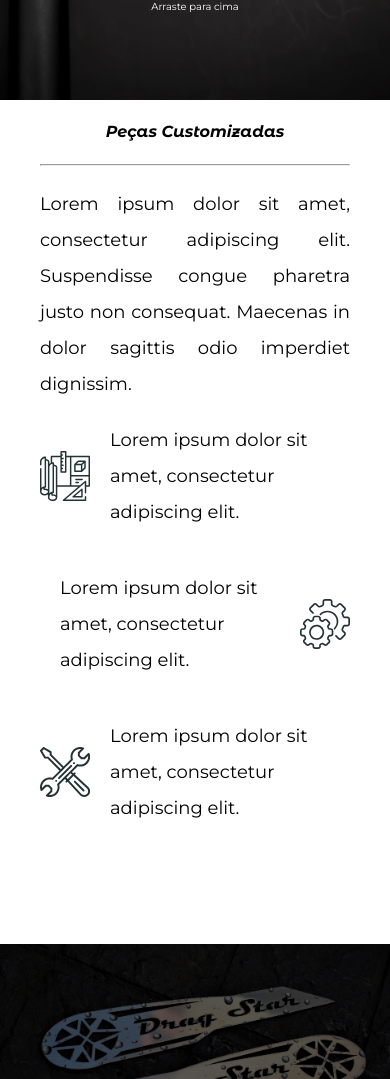
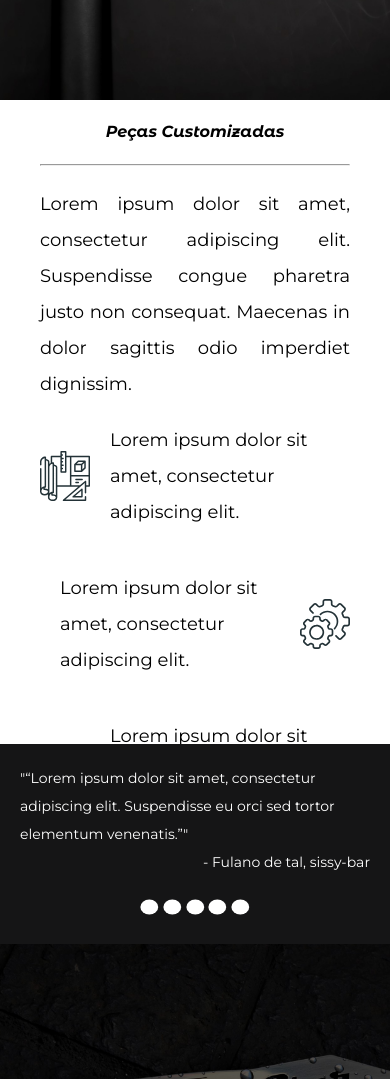
Before and after one commit to madsonmms/age-custom, a plain HTML site: page index.html in a window 390 px wide. Shown: the part 744-1823 px from the top of the page. Drawn offline with Linux system fonts and the light colour scheme.

Commit message:
Adicionado algumas setas para melhor visualização, retirado os backgrounds fixos para o mobile devido a problemas, sessão de depoimentos agora fica na primeira page-content

```diff
--- a/css/main.css
+++ b/css/main.css
@@ -16,30 +16,25 @@ textarea {
   font: 400 1.8rem/1 "Montserrat", sans-serif;
 }
 
-#page-landing {
+#home {
     background-color: #151516;
     background: url('../images/custom-bg.jpg') no-repeat;
     background-size: cover;
-    background-attachment: fixed;
 }
 
 .container {
     width: 100vw;
-    height: 100vh;
+    min-height: 100vh;
 
     margin: 0;
     padding: 0;
-}
-
-header {
-    width: 100%;
 }
 
 #menu-hamburguer {
     display: flex;
     justify-content: flex-end;
     width: 100%;
-    padding: 4rem;
+    padding: 4rem 4rem 3rem 2.6rem;
 }
 
 #logo {
@@ -47,7 +42,6 @@ header {
     justify-content: center;
     min-height: 10rem;
     width: 100%;
-    padding: 1.6rem;
 }
 
 h1 {
@@ -60,14 +54,14 @@ h1 {
 }
 
 .home-content h1 {
-    margin-top: 4rem;
+    margin-top: 2.6rem;
     font-size: 3.6rem;
     color: #FFFFFF;
 }
 
 
 #slogan h1 {
-    margin: 12rem 0 4rem 0;
+    margin: 10rem 0 4rem 0;
     padding: 0 4rem;
     font-size: 1.4rem;
 }
@@ -82,14 +76,19 @@ h1 {
 
 .button {
     margin: 5.2rem auto;
+
     display: flex;
     justify-content: center;
     align-items: center;
+
     border: 1px solid #FFFFFF;
     border-radius: 10px;
+
     width: 22rem;
     min-height: 4.5rem;
+
     color: #FFFFFF;
+
     font-size: 1.4rem;
     font-weight: 300;
 }
@@ -100,10 +99,9 @@ h1 {
 }
 
 #social-media {
-    min-height: 100%;
+
     margin: 0 auto;
     width: 20rem;
-    margin-top: 5.2rem;
 }
 
 #social-media span {
@@ -116,11 +114,19 @@ h1 {
 }
 
 .swipe-up {
-    margin-top: 0.9rem;
+    display: flex;
+    align-items: center;
+    justify-content: center;
+
+    margin-top: 6.6rem;
 }
 
 .swipe-up span {
-    font-size: 1rem;
+    font-size: 1.2rem;
+}
+
+.swipe-up span+span {
+    margin-left: 2rem;
 }
 
 /* --- CONTENT --- */
@@ -128,23 +134,31 @@ h1 {
 .container-content {
     width: 100vw;
     height: 100vh;
+
     padding: 2rem 4rem 2rem 4rem;
+
     background-color: #FFFFFF;
+
     line-height: 2;
+
+    position: relative;
 }
 
 .container-content h1 {
     font-size: 1.6rem;
+
     margin-bottom: 2rem;
 }
 
 .container-content>p {
     margin-top: 2rem;
+
     text-align: justify;
 }
 
 .topic {
     margin-top: 2rem;
+
     display: flex;
     flex-direction: column;
     justify-content: center;
@@ -163,10 +177,38 @@ h1 {
     margin-top: 4rem;
 }
 
+.depoiments {
+    background: #151516;
+
+    font-size: 1.4rem;
+
+    height: 20rem;
+    width: 100%;
+
+    padding: 2rem;
+
+    position: absolute;
+    right: 0;
+    bottom: 0;
+
+    color: #FFFFFF;
+}
+
+.depoiments :nth-child(2) {
+    text-align: end;
+}
+
+.dots {
+    margin-top: 2rem;
+
+    display: flex;
+    align-items: center;
+    justify-content: center;
+}
+
 .separador {
-    min-height: 20rem;
+    min-height: 40rem;
     background: url('../images/drag-star-slide.jpg') no-repeat;
     background-size: cover;
     background-position: center;
-    background-attachment: fixed;
 }
--- a/index.html
+++ b/index.html
@@ -18,7 +18,7 @@
 
 <body>
     <div id="page-landing">
-        <div class="container">
+        <div id="home" class="container">
             <header>
                 <div id="menu-hamburguer">
                     <img src="./images/hamburguer.svg" alt="Menu">
@@ -37,7 +37,7 @@
 
                     <div class="home-content">
                         <h1>AGE CUSTOM</h1>
-                        <span>Peças customizadas</span>
+                        <span>Peças customizadas para seu veículo</span>
 
                         <div id="slogan">
                             <h1>Desde 2019 transformando suas ideias em realidade.</h1>
@@ -62,7 +62,13 @@
                             </div>
                         </div>
                         <div class="swipe-up">
+                            <span>
+                                <img src="./images/arrow-up.svg" alt="Seta para cima">
+                            </span>
                             <span>Arraste para cima</span>
+                            <span>
+                                <img src="./images/arrow-up.svg" alt="Seta para cima">
+                            </span>
                         </div>
                     </div>
 
@@ -101,6 +107,20 @@
                             </p>
                         </div>
                     </div>
+
+                    <div class="depoiments">
+                        <p>"“Lorem ipsum dolor sit amet, consectetur adipiscing elit. Suspendisse eu orci sed tortor elementum venenatis.”"</p>
+                        <p>- Fulano de tal, sissy-bar</p>
+                        <div class="dots">
+                            <span>
+                                <img src="./images/dot.svg" alt="">
+                                <img src="./images/dot.svg" alt="">
+                                <img src="./images/dot.svg" alt="">
+                                <img src="./images/dot.svg" alt="">
+                                <img src="./images/dot.svg" alt="">
+                            </span>
+                        </div>
+                    </div>
                 </div>
 
                 <div class="separador"></div>
```
Also changed, not shown: images/arrow-up.svg (added), images/dot.svg (added).
